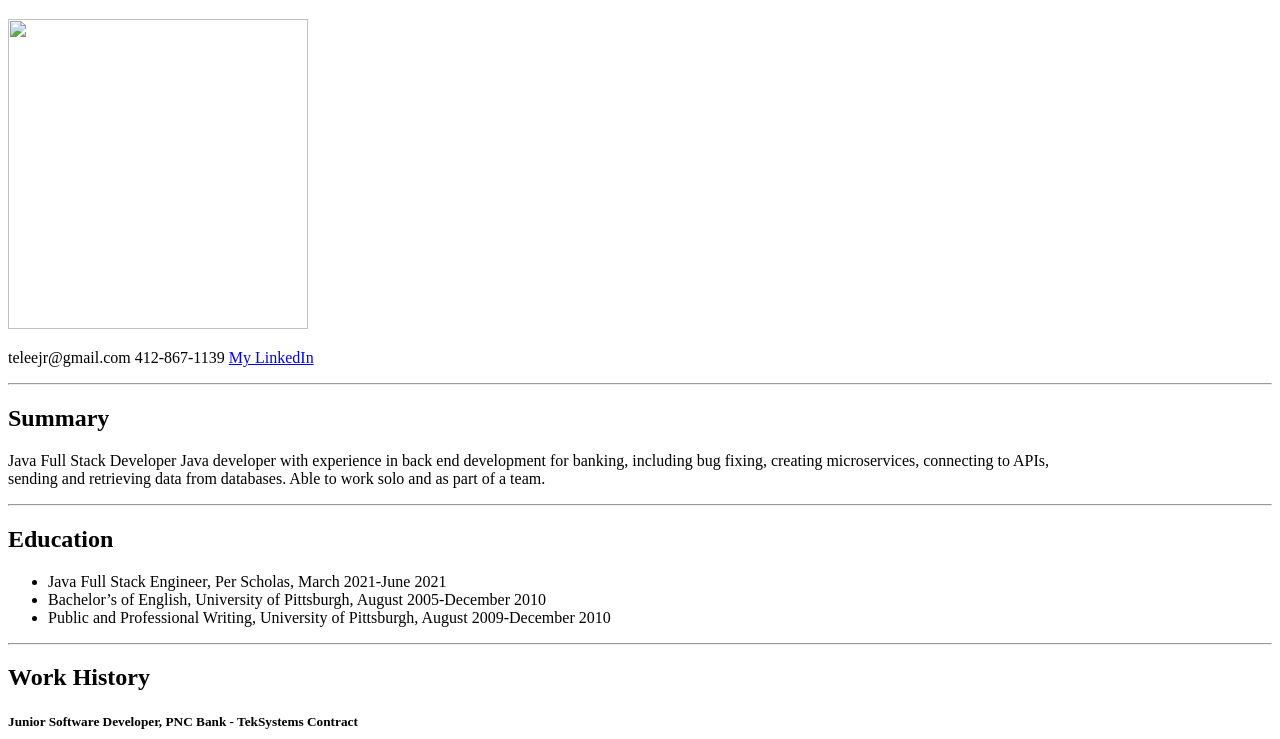
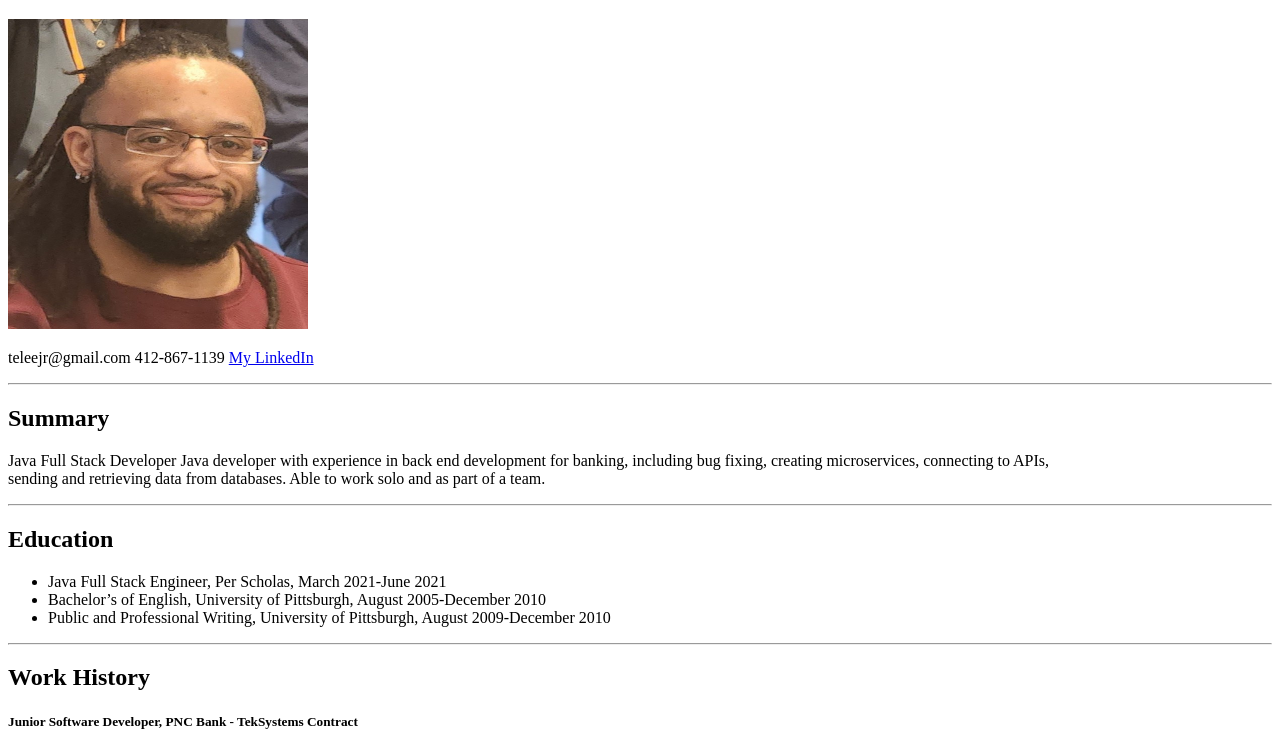
Before and after one commit to Teleejr/html-portfolio, a plain HTML site: page index.html in a window 1280 px wide. Shown: the part 61-800 px from the top of the page. Drawn offline with Linux system fonts and the light colour scheme.

Commit message:
fixed broken image

```diff
--- a/index.html
+++ b/index.html
@@ -6,7 +6,7 @@
 
     <body>
         <H1>Tom Lee</H1>
-        <img src = "Headshot.jpg" width = "300" height = "310">
+        <img src = "./resources/images/Headshot.jpg" width = "300" height = "310">
         <p>teleejr@gmail.com 412-867-1139 <a href = "https://www.linkedin.com/in/teleejr/">My LinkedIn</a>
         <hr>
         </p>
```
